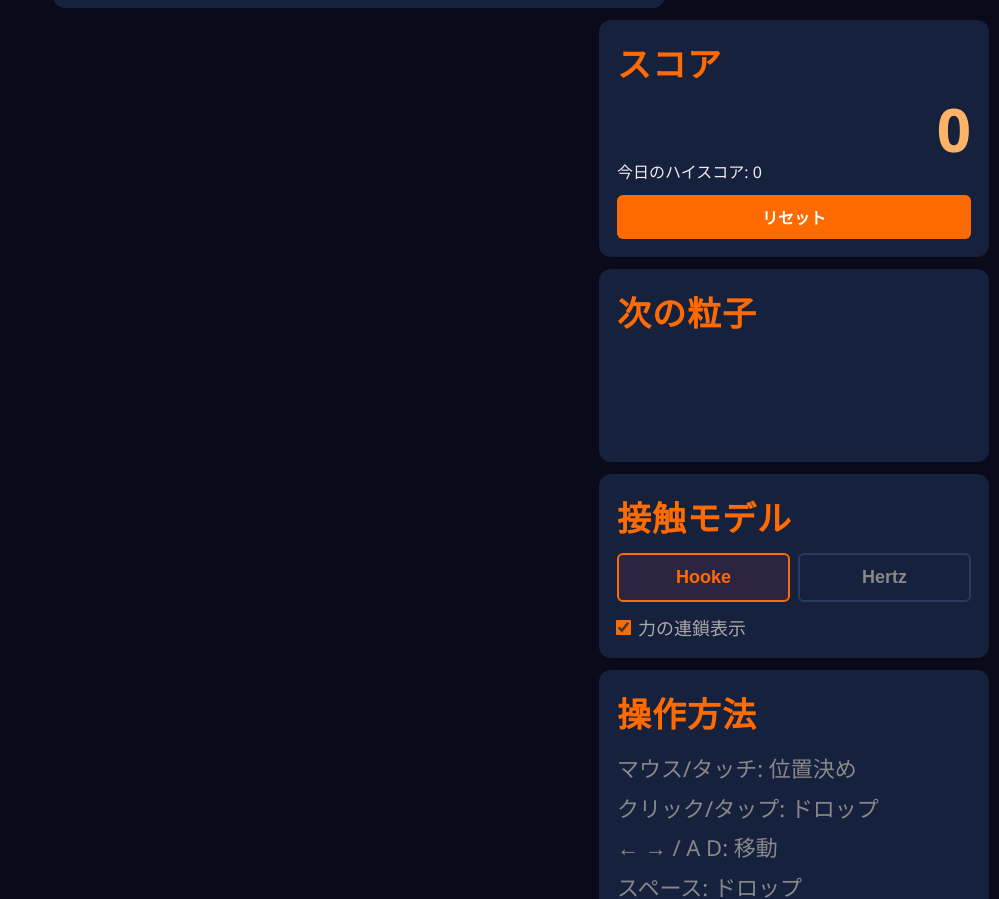
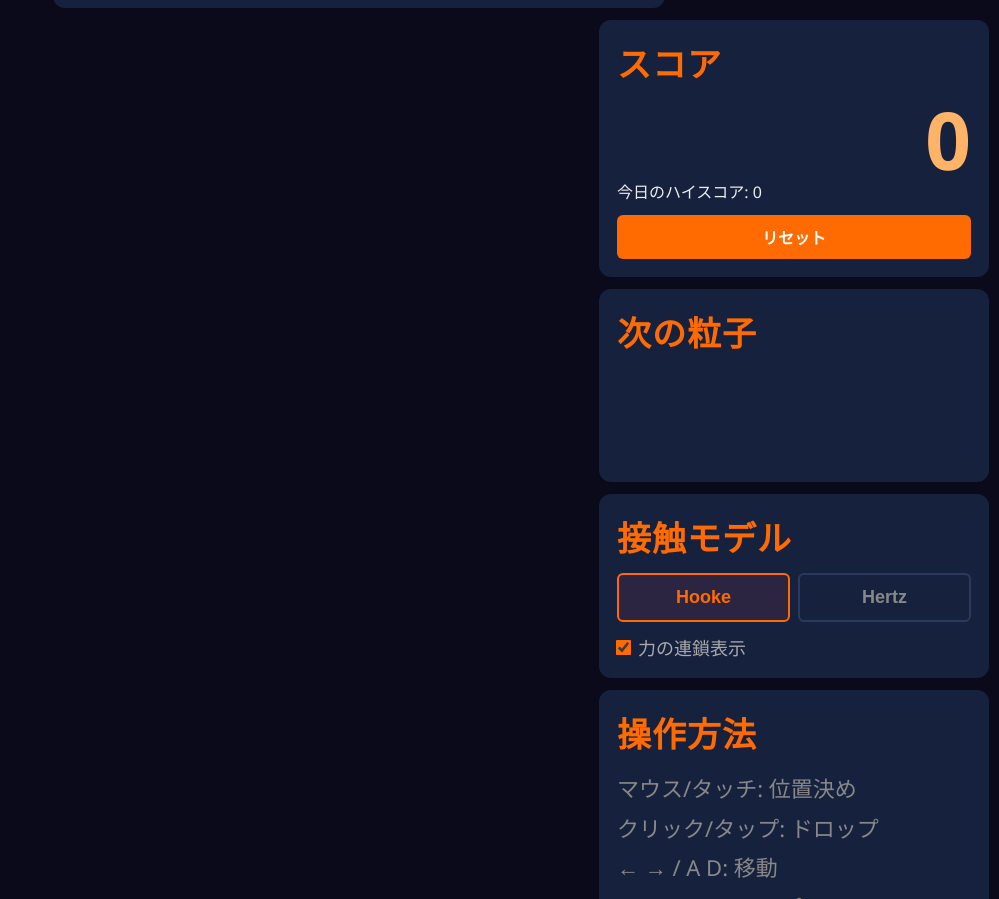
Before and after one commit to mkt-kuno/GradingCurveGame, a website: page index.html in a window 1280 px wide. Shown: the part 860-1759 px from the top of the page, without its empty margins (281-1280 px from the left). Drawn offline with Linux system fonts and the light colour scheme.

Commit message:
Increase score value font size to 80px

```diff
--- a/index.html
+++ b/index.html
@@ -30,7 +30,7 @@ footer{width:100%;text-align:center;padding:12px 0 8px;font-size:24px;color:#444
 #right-panel{width:390px;display:flex;flex-direction:column;gap:12px;flex-shrink:0}
 .panel{background:#16213e;border-radius:12px;padding:18px}
 .panel h3{font-size:34px;color:#FF6B00;text-transform:uppercase;letter-spacing:1px;margin-bottom:12px}
-#score-value{font-size:60px;font-weight:bold;color:#FFB366;text-align:right;line-height:1}
+#score-value{font-size:80px;font-weight:bold;color:#FFB366;text-align:right;line-height:1}
 #merge-count{font-size:18px;color:#888;margin-top:4px}
 #next-preview{display:flex;align-items:center;gap:14px}
 #next-canvas{border-radius:6px}
```
